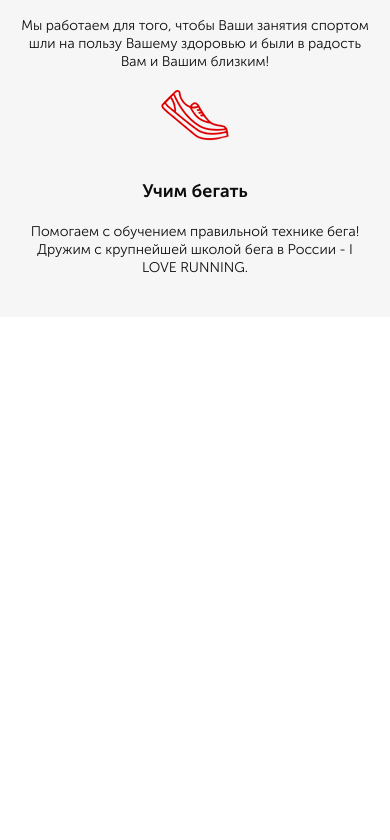
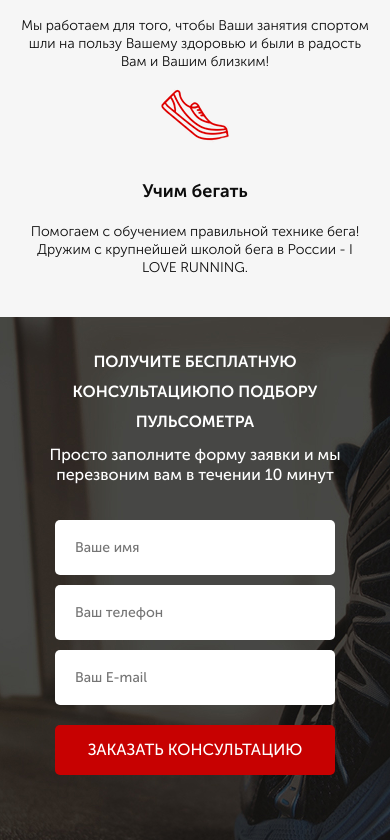
Before and after one commit to genyk1p/RunSmart, a website: page src/index.html in a window 390 px wide. Shown: the part 1160-2000 px from the top of the page. Before the commit the page ends 1477 px from the top, so only its background shows below. Drawn offline with nearby package versions, Linux system fonts and the light colour scheme.

Commit message:
Done <section class='consultation'>

```diff
--- a/src/index.html
+++ b/src/index.html
@@ -11,7 +11,7 @@
 </head>
 <body>
     <div class="promo">
-        <div class="content">
+        <div class="container">
             <header class="header">
                 <a href="#" class="header__logo"><img src="img/logo.png" alt="logo"></a>
                 <div class="header__official">
@@ -51,7 +51,7 @@
         </div>
     </div>
     <section class="advantages">
-        <div class="content">
+        <div class="container">
             <h2 class="advantages__h2">НАШИ ПРЕИМУЩЕСТВА</h2>
             <div class="advantages__wrapper">
                 <div class="advantages__item">
@@ -79,6 +79,24 @@
             </div>
         </div>
     </section>
+    <section class="consultation">
+        <div class="container">
+            <div class="consultation__wrapper">
+                <h2 class="tittle">
+                    Получите бесплатную консультациюпо подбору пульсометра
+                </h2>
+                <div class="consultation__text">
+                    Просто заполните форму заявки и мы перезвоним вам в течении 10 минут
+                </div>
+                <form action="" class="form">
+                    <input type="text" name="name" placeholder="Ваше имя">
+                    <input type="number" name="phone" placeholder="Ваш телефон">
+                    <input type="email" name="email" placeholder="Ваш E-mail">
+                    <button class="button button_submit">заказать кОНСУЛЬТАЦИЮ</button>
+                </form>
+            </div>
+        </div>
+    </section>
 
     <script src="js/script.js"></script>
 </body>
--- a/src/sass/blocks/_button.sass
+++ b/src/sass/blocks/_button.sass
@@ -15,9 +15,15 @@
         width: 303px
         height: 54px
         font-size: 16px
+    &_submit
+        height: 60px
+        font-size: 16px
+        width: 100%
 @media (max-width: 576px)
     .button
         &_big
             width: 212px
             height: 38px
             font-size: 14px
+        &_submit
+            height: 50px
--- /dev/null
+++ b/src/sass/blocks/_consultation.sass
@@ -0,0 +1,30 @@
+.consultation
+    background: url('../img/bg/bg2.jpg') center center / cover no-repeat
+    min-height: 680px
+    padding: 100px 0 108px 0
+    &__text
+        font-weight: 500
+        font-size: 20px
+        line-height: 30px
+        color: #FFFFFF
+        margin-bottom: 35px
+@media (max-width: 1200px)
+    .consultation
+        padding: 80px 20px 85px 20px
+@media (max-width: 992px)
+    .consultation
+        &__text
+            font-size: 16px
+            line-height: 20px
+@media (max-width: 768px)
+    .consultation
+        &__wrapper
+            display: flex
+            flex-direction: column
+            align-items: center
+        &__text
+            text-align: center
+            margin-bottom: 35px
+@media (max-width: 576px)
+    .consultation
+        padding: 30px 20px
--- /dev/null
+++ b/src/sass/blocks/_forms.sass
@@ -0,0 +1,21 @@
+.form
+    display: flex
+    flex-direction: column
+    width: 300px
+    input
+        margin-bottom: 10px
+        height: 55px
+        font-weight: 400
+        font-size: 14px
+        color: #4B4B4B
+        padding: 0 20px
+        border-radius: 5px
+        border: none
+    input:nth-child(3)
+        margin-bottom: 20px
+@media (max-width: 576px)
+    .form
+        width: 280px
+@media (max-width: 350px)
+    .form
+        width: 250px
--- a/src/sass/blocks/_promo.sass
+++ b/src/sass/blocks/_promo.sass
@@ -1,7 +1,7 @@
 .promo
     min-height: 650px
     padding: 20px 0 90px 0
-    background: url("../../img/bg/first_screen_bg.jpg") center center / cover no-repeat
+    background: url("../img/bg/first_screen_bg.jpg") center center / cover no-repeat
     &__right
         display: flex
         flex-direction: column
--- /dev/null
+++ b/src/sass/blocks/_title.sass
@@ -0,0 +1,19 @@
+.tittle
+    font-weight: 700
+    font-size: 36px
+    line-height: 54px
+    text-transform: uppercase
+    color: #FFFFFF
+@media (max-width: 992px)
+    .tittle
+        font-size: 28px
+        line-height: 44px
+@media (max-width: 768px)
+    .tittle
+        font-size: 20px
+        line-height: 32px
+        text-align: center
+@media (max-width: 576px)
+    .tittle
+        font-size: 16px
+        line-height: 30px
--- a/src/sass/style.sass
+++ b/src/sass/style.sass
@@ -3,7 +3,7 @@
 *
     font-family: 'Museo Sans Cyrl', sans-serif
 
-.content
+.container
     max-width: 950px
     margin: 0 auto
 
@@ -11,3 +11,6 @@
 @import 'blocks/button'
 @import 'blocks/header'
 @import 'blocks/advantages'
+@import 'blocks/consultation'
+@import 'blocks/title'
+@import 'blocks/forms'
```
Also changed, not shown: src/css/style.min.css, src/img/bg/bg2.jpg (added), 2 other files.
